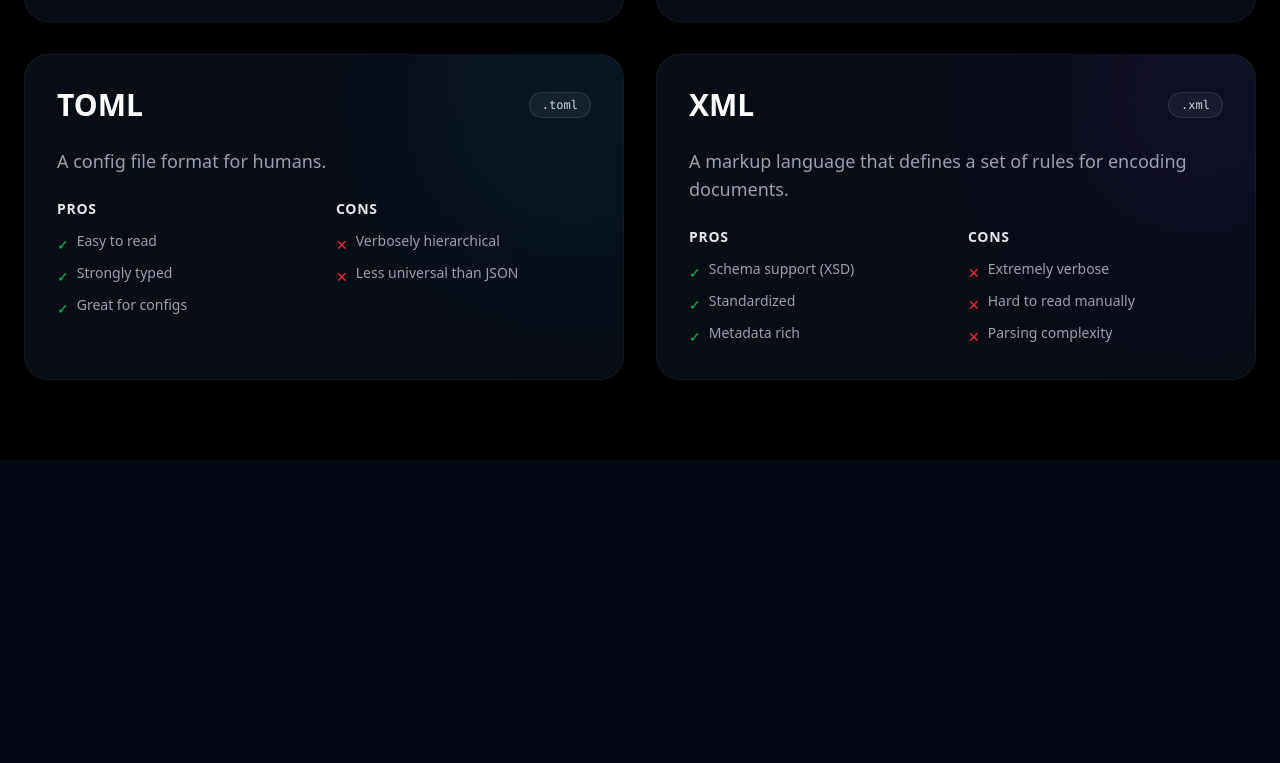
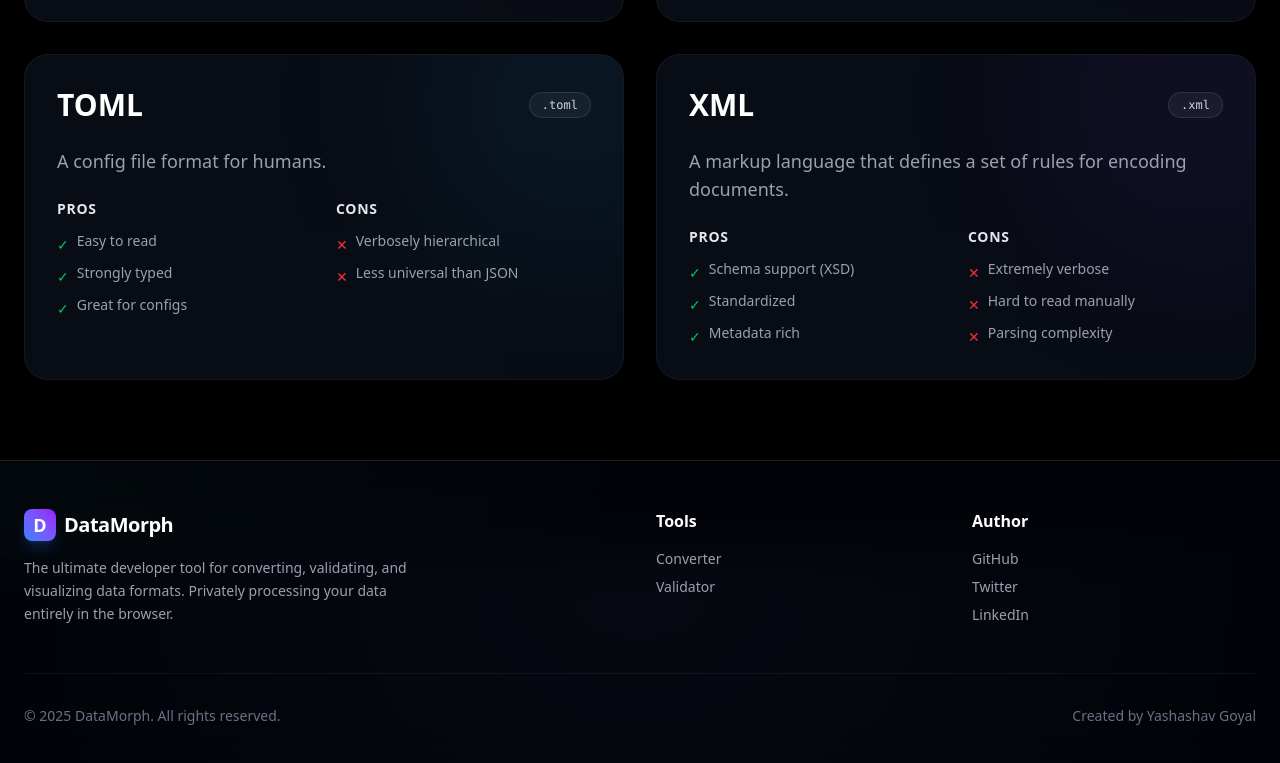
Before and after one commit to YashashavGoyal/datamorph, a Next.js app: page / in a window 1280 px wide. Shown: the part 1043-1806 px from the top of the page. Before the commit the page ends 1503 px from the top, so only its background shows below. Built offline with nearby package versions, Linux system fonts and the light colour scheme.

Commit message:
Responsive Design, Footer - Finialising Project

```diff
--- a/app/components/shell/ConverterShell.tsx
+++ b/app/components/shell/ConverterShell.tsx
@@ -39,7 +39,7 @@
     }, [inputContent, inputFormat, outputFormat]);
 
     return (
-        <div className="flex flex-col h-[calc(100vh-8rem)] text-white font-sans gap-6 max-w-7xl mx-auto">
+        <div className="flex flex-col h-[calc(100vh-8rem)] md:h-[calc(100vh-8rem)] text-white font-sans gap-6 max-w-7xl mx-auto">
 
             <div className="flex flex-wrap gap-4 items-center justify-between bg-gray-900/50 backdrop-blur-sm border border-white/5 p-4 rounded-2xl shadow-xl">
 
@@ -57,7 +57,7 @@
 
             </div>
 
-            <div className="flex flex-1 gap-4 min-h-0">
+            <div className="flex flex-col md:flex-row flex-1 gap-4 min-h-0">
                 <div className="flex flex-col flex-1 gap-2 min-w-0">
                     <div className="text-sm font-semibold text-gray-400">Input ({inputFormat})</div>
                     <CodeEditor
--- a/app/components/shell/ValidatorShell.tsx
+++ b/app/components/shell/ValidatorShell.tsx
@@ -61,7 +61,7 @@
 
 
     return (
-        <div className="flex flex-col h-[calc(100vh-8rem)] text-white font-sans gap-6 max-w-7xl mx-auto">
+        <div className="flex flex-col min-h-[calc(100vh-8rem)] text-white font-sans gap-6 max-w-7xl mx-auto pb-8">
 
             <div className="flex flex-wrap gap-4 items-center justify-between bg-gray-900/50 backdrop-blur-sm border border-white/5 p-4 rounded-2xl shadow-xl">
                 <FormatSelector
@@ -76,7 +76,7 @@
 
             </div>
 
-            <div className="flex flex-1 gap-4 min-h-0">
+            <div className="flex flex-col md:flex-row flex-1 gap-4 min-h-0">
                 <div className="flex flex-col flex-1 gap-2 min-w-0 bg-gray-900/30 p-1 rounded-xl border border-white/5">
                     <div className="px-4 py-2 text-sm font-semibold text-gray-400 border-b border-white/5 bg-gray-900/50 rounded-t-lg">Input ({inputFormat})</div>
                     <CodeEditor
--- /dev/null
+++ b/app/components/ui/Footer.tsx
@@ -0,0 +1,101 @@
+import Link from "next/link";
+
+export default function Footer() {
+    const currentYear = new Date().getFullYear();
+
+    return (
+        <footer className="w-full border-t border-white/10 bg-black/50 backdrop-blur-xl mt-auto">
+            <div className="max-w-7xl mx-auto px-6 py-12">
+                <div className="grid grid-cols-1 md:grid-cols-4 gap-8 mb-12">
+                    {/* Brand Column */}
+                    <div className="col-span-1 md:col-span-2 space-y-4">
+                        <Link href="/" className="flex items-center gap-2 group w-fit">
+                            <div className="w-8 h-8 bg-gradient-to-tr from-blue-500 to-purple-600 rounded-lg flex items-center justify-center shadow-lg shadow-blue-500/20 group-hover:scale-110 transition-transform duration-200">
+                                <span className="font-bold text-white text-lg">D</span>
+                            </div>
+                            <span className="font-bold text-xl tracking-tight text-white group-hover:text-blue-200 transition-colors">
+                                DataMorph
+                            </span>
+                        </Link>
+                        <p className="text-gray-400 text-sm max-w-sm leading-relaxed">
+                            The ultimate developer tool for converting, validating, and visualizing data formats.
+                            Privately processing your data entirely in the browser.
+                        </p>
+                    </div>
+
+                    {/* Tools Column */}
+                    <div>
+                        <h3 className="font-semibold text-white mb-4">Tools</h3>
+                        <ul className="space-y-2">
+                            <FooterLink href="/convert">Converter</FooterLink>
+                            <FooterLink href="/validate">Validator</FooterLink>
+                        </ul>
+                    </div>
+
+                    {/* Community Column */}
+                    <div>
+                        <h3 className="font-semibold text-white mb-4">Author</h3>
+                        <ul className="space-y-2">
+                            <li>
+                                <a
+                                    href="https://github.com/YashashavGoyal/datamorph"
+                                    target="_blank"
+                                    rel="noopener noreferrer"
+                                    className="text-sm text-gray-400 hover:text-white transition-colors duration-200 flex items-center gap-2"
+                                >
+                                    GitHub
+                                    {/* <span className="text-[10px] bg-white/10 px-1.5 py-0.5 rounded border border-white/10">v2.0</span> */}
+                                </a>
+                            </li>
+                            <li>
+                                <a
+                                    href="https://twitter.com/YashashavGoyal"
+                                    target="_blank"
+                                    rel="noopener noreferrer"
+                                    className="text-sm text-gray-400 hover:text-white transition-colors duration-200 flex items-center gap-2"
+                                >
+                                    Twitter
+                                </a>
+                            </li>
+                            <li>
+                                <a
+                                    href="https://linkedin.com/in/yashashavgoyal"
+                                    target="_blank"
+                                    rel="noopener noreferrer"
+                                    className="text-sm text-gray-400 hover:text-white transition-colors duration-200 flex items-center gap-2"
+                                >
+                                    LinkedIn
+                                </a>
+                            </li>
+                        </ul>
+                    </div>
+                </div>
+
+                {/* Bottom Bar */}
+                <div className="pt-8 border-t border-white/5 flex flex-col md:flex-row items-center justify-between gap-4">
+                    <p className="text-gray-500 text-sm">
+                        © {currentYear} DataMorph. All rights reserved.
+                    </p>
+                    <div className="flex items-center gap-6">
+                        <span className="text-gray-500 text-sm">
+                            Created by <a href="https://github.com/YashashavGoyal" target="_blank" rel="noopener noreferrer" className="hover:text-white transition-colors">Yashashav Goyal</a>
+                        </span>
+                    </div>
+                </div>
+            </div>
+        </footer>
+    );
+}
+
+function FooterLink({ href, children }: { href: string; children: React.ReactNode }) {
+    return (
+        <li>
+            <Link
+                href={href}
+                className="text-sm text-gray-400 hover:text-white transition-colors duration-200 block"
+            >
+                {children}
+            </Link>
+        </li>
+    );
+}
--- a/app/components/ui/Navbar.tsx
+++ b/app/components/ui/Navbar.tsx
@@ -1,10 +1,15 @@
+"use client";
+
+import { useState } from "react";
 import Link from "next/link";
 
 export default function Navbar() {
+    const [isOpen, setIsOpen] = useState(false);
+
     return (
         <nav className="fixed top-0 left-0 right-0 z-50 border-b border-white/10 bg-black/50 backdrop-blur-xl supports-[backdrop-filter]:bg-black/20">
             <div className="max-w-7xl mx-auto px-6 h-16 flex items-center justify-between">
-                <Link href="/" className="flex items-center gap-2 group">
+                <Link href="/" className="flex items-center gap-2 group z-20">
                     <div className="w-8 h-8 bg-gradient-to-tr from-blue-500 to-purple-600 rounded-lg flex items-center justify-center shadow-lg shadow-blue-500/20 group-hover:scale-110 transition-transform duration-200">
                         <span className="font-bold text-white text-lg">D</span>
                     </div>
@@ -22,12 +27,45 @@
                         href="https://github.com/YashashavGoyal/datamorph"
                         target="_blank"
                         rel="noopener noreferrer"
-                        className="flex items-center gap-2 px-4 py-2 rounded-full text-sm font-medium text-gray-300 hover:text-white hover:bg-white/10 transition-all duration-200 border border-transparent hover:border-white/10"
+                        className="hidden md:flex items-center gap-2 px-4 py-2 rounded-full text-sm font-medium text-gray-300 hover:text-white hover:bg-white/10 transition-all duration-200 border border-transparent hover:border-white/10"
                     >
                         <svg className="w-5 h-5" fill="currentColor" viewBox="0 0 24 24" aria-hidden="true">
                             <path fillRule="evenodd" d="M12 2C6.477 2 2 6.484 2 12.017c0 4.425 2.865 8.18 6.839 9.504.5.092.682-.217.682-.483 0-.237-.008-.868-.013-1.703-2.782.605-3.369-1.343-3.369-1.343-.454-1.158-1.11-1.466-1.11-1.466-.908-.62.069-.608.069-.608 1.003.07 1.531 1.032 1.531 1.032.892 1.53 2.341 1.088 2.91.832.092-.647.35-1.088.636-1.338-2.22-.253-4.555-1.113-4.555-4.951 0-1.093.39-1.988 1.029-2.688-.103-.253-.446-1.272.098-2.65 0 0 .84-.27 2.75 1.026A9.564 9.564 0 0112 6.844c.85.004 1.705.115 2.504.337 1.909-1.296 2.747-1.027 2.747-1.027.546 1.379.202 2.398.1 2.651.64.7 1.028 1.595 1.028 2.688 0 3.848-2.339 4.695-4.566 4.943.359.309.678.92.678 1.855 0 1.338-.012 2.419-.012 2.747 0 .268.18.58.688.482A10.019 10.019 0 0022 12.017C22 6.484 17.522 2 12 2z" clipRule="evenodd" />
                         </svg>
                         <span className="hidden sm:inline">GitHub</span>
+                    </a>
+
+                    <button
+                        onClick={() => setIsOpen(!isOpen)}
+                        className="md:hidden p-2 text-gray-400 hover:text-white z-20"
+                    >
+                        {isOpen ? (
+                            <svg className="w-6 h-6" fill="none" stroke="currentColor" viewBox="0 0 24 24">
+                                <path strokeLinecap="round" strokeLinejoin="round" strokeWidth={2} d="M6 18L18 6M6 6l12 12" />
+                            </svg>
+                        ) : (
+                            <svg className="w-6 h-6" fill="none" stroke="currentColor" viewBox="0 0 24 24">
+                                <path strokeLinecap="round" strokeLinejoin="round" strokeWidth={2} d="M4 6h16M4 12h16M4 18h16" />
+                            </svg>
+                        )}
+                    </button>
+                </div>
+            </div>
+
+            {/* Mobile Menu */}
+            <div className={`fixed inset-0 bg-black/0 transition-transform duration-300 md:hidden pt-24 px-6 ${isOpen ? 'translate-x-0' : 'translate-x-full'}`}>
+                <div className="flex flex-col gap-6 text-lg bg-black backdrop-blur-sm p-6 rounded-2xl">
+                    <MobileNavLink href="/" onClick={() => setIsOpen(false)}>Home</MobileNavLink>
+                    <MobileNavLink href="/convert" onClick={() => setIsOpen(false)}>Converter</MobileNavLink>
+                    <MobileNavLink href="/validate" onClick={() => setIsOpen(false)}>Validator</MobileNavLink>
+                    <a
+                        href="https://github.com/YashashavGoyal/datamorph"
+                        target="_blank"
+                        rel="noopener noreferrer"
+                        className="flex items-center gap-2 text-gray-400 hover:text-white py-2"
+                        onClick={() => setIsOpen(false)}
+                    >
+                        <span>GitHub</span>
                     </a>
                 </div>
             </div>
@@ -46,3 +84,15 @@
         </Link>
     );
 }
+
+function MobileNavLink({ href, onClick, children }: { href: string; onClick: () => void; children: React.ReactNode }) {
+    return (
+        <Link
+            href={href}
+            onClick={onClick}
+            className="text-xl font-medium text-gray-400 hover:text-white transition-colors duration-200 py-2 border-b border-white/25"
+        >
+            {children}
+        </Link>
+    );
+}
--- a/app/layout.tsx
+++ b/app/layout.tsx
@@ -2,6 +2,7 @@
 import { Geist, Geist_Mono } from "next/font/google";
 import "./globals.css";
 import Navbar from "./components/ui/Navbar";
+import Footer from "./components/ui/Footer";
 
 const geistSans = Geist({
   variable: "--font-geist-sans",
@@ -26,10 +27,13 @@
   return (
     <html lang="en">
       <body
-        className={`${geistSans.variable} ${geistMono.variable} antialiased bg-gray-950`}
+        className={`${geistSans.variable} ${geistMono.variable} antialiased bg-gray-950 flex flex-col min-h-screen`}
       >
         <Navbar />
-        {children}
+        <div className="flex-grow">
+          {children}
+        </div>
+        <Footer />
       </body>
     </html>
   );
```
Also changed, not shown: 2 other files (tests, documents, lock files or other folders).
